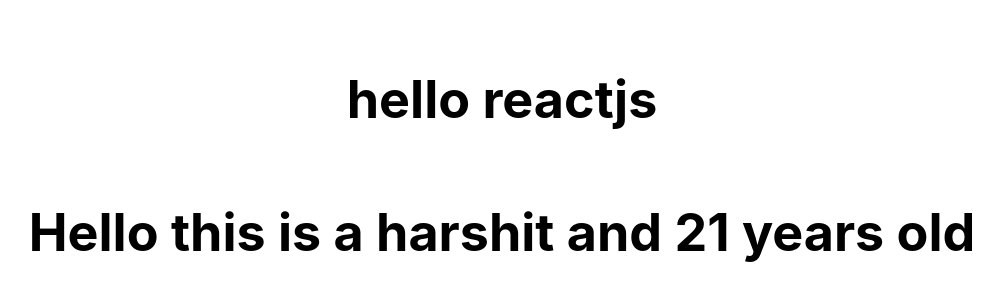
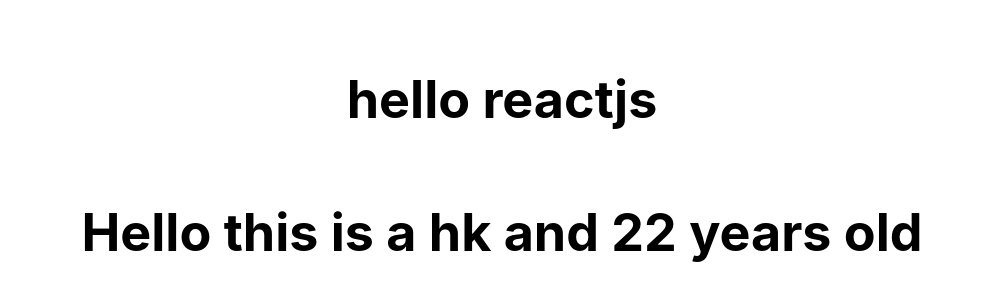
Before and after one commit to harshitkohli1997/Reactviews, a React (Create React App) app: page / in a window 1280 px wide. Shown: the part 234-534 px from the top of the page, without its empty margins (138-1141 px from the left). Built offline with nearby package versions, Linux system fonts and the light colour scheme.

Commit message:
states done

```diff
--- a/src/App.js
+++ b/src/App.js
@@ -3,12 +3,20 @@ import Person from './Person/Person';
 import './App.css';
 
 class App extends Component {
+  state = {
+  persons:[
+    {name:'hk',age:21},
+    {name:'ak',age:22},
+    {name:'bk',age:23},
+    {name:'ck',age:24},
+  ]
+  }
   render() {
     return (
       <div className="App">
         <header className="App-header">
          <h1>hello reactjs</h1>
-         <Person name="harshit" age = "21"/>
+         <Person name={this.state.persons[0].name} age={this.state.persons[1].age}></Person>
         </header>
 
       </div>
```
